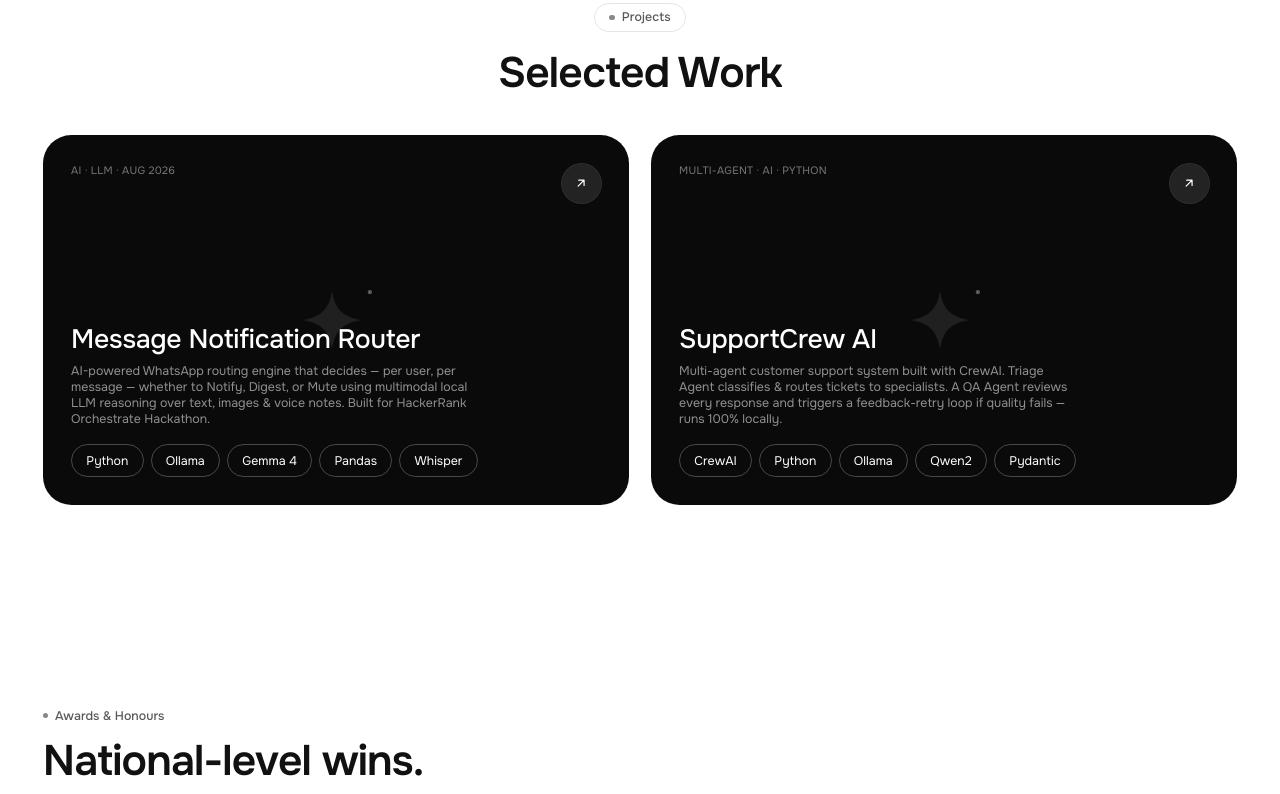
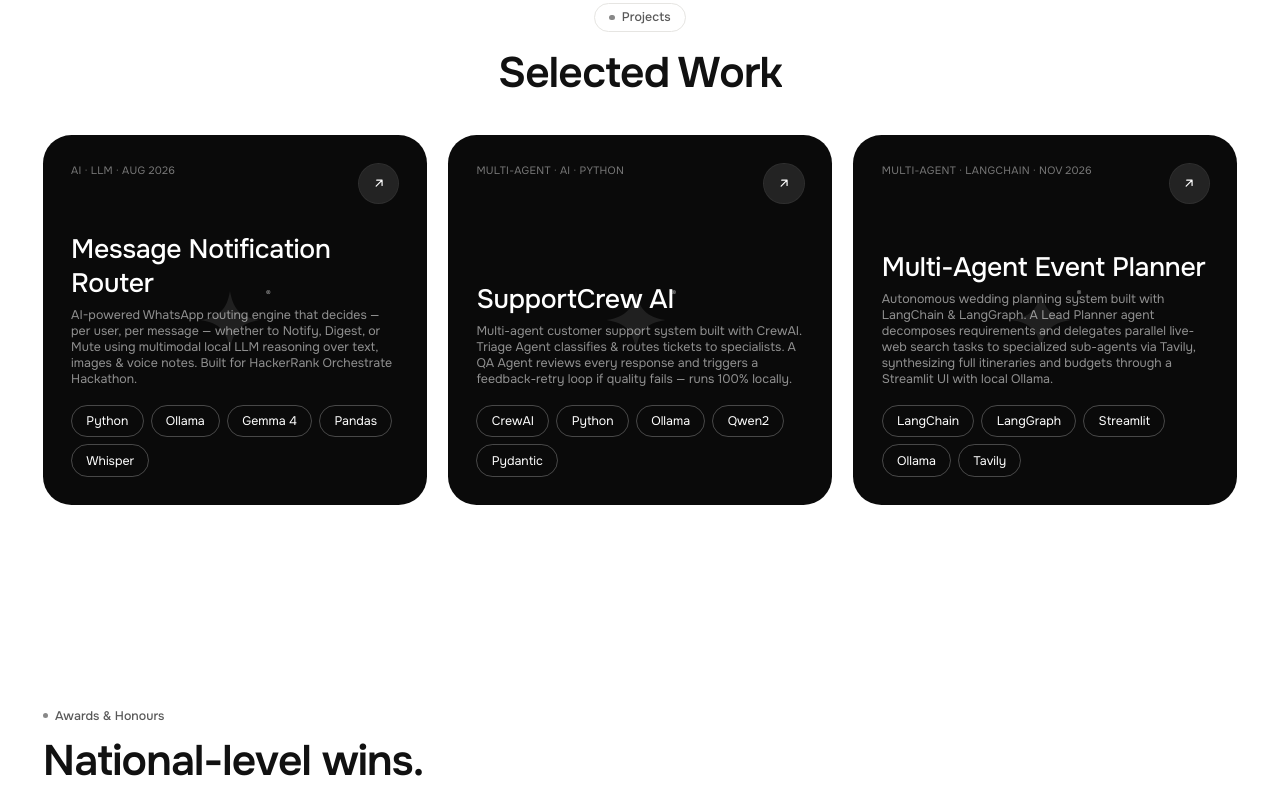
Before and after one commit to Mahee0117/Portfolio, a plain HTML site: page index.html in a window 1280 px wide. Shown: the part 1579-2373 px from the top of the page. Drawn offline with nearby package versions, Linux system fonts and the light colour scheme.

Commit message:
feat: add Multi-Agent Event Planner to featured projects

```diff
--- a/index.html
+++ b/index.html
@@ -224,7 +224,8 @@ img{display:block}
 .portfolio-h2 .line-inner.revealed{transform:translateY(0);opacity:1}
 .portfolio-grid{display:grid;grid-template-columns:1fr;gap:1.5rem}
 @media(min-width:768px){.portfolio-grid{grid-template-columns:repeat(2,1fr)}}
-.portfolio-card{position:relative;min-height:22rem;overflow:hidden;border-radius:2rem;background:#0a0a0a;padding:1.5rem;color:#fff;box-shadow:0 0 0 1px rgba(255,255,255,.05);display:flex;flex-direction:column;transition:transform .5s cubic-bezier(.16,1,.3,1)}
+@media(min-width:1024px){.portfolio-grid{grid-template-columns:repeat(3,1fr)}}
+.portfolio-card{position:relative;min-height:22rem;overflow:hidden;border-radius:2rem;background:#0a0a0a;padding:1.5rem;color:#fff;box-shadow:0 0 0 1px rgba(255,255,255,.05);display:flex;flex-direction:column;justify-content:space-between;transition:transform .5s cubic-bezier(.16,1,.3,1)}
 @media(min-width:640px){.portfolio-card{min-height:26rem;padding:2rem}}
 .portfolio-card:hover{transform:translateY(-8px) scale(1.012)}
 .portfolio-card-top{display:flex;justify-content:space-between;font-size:.75rem;text-transform:uppercase;letter-spacing:.025em;color:rgba(255,255,255,.45);position:relative;z-index:2}
@@ -235,8 +236,7 @@ img{display:block}
 .portfolio-card-logo{font-size:4.5rem;color:rgba(255,255,255,.09);display:flex;align-items:center;gap:.25rem}
 .portfolio-card-logo svg{width:1em;height:1em}
 .portfolio-card-logo .reg{font-size:.75rem;color:rgba(255,255,255,.6);align-self:flex-start}
-.portfolio-card-bottom{position:absolute;inset-inline:1.5rem;bottom:1.5rem}
-@media(min-width:640px){.portfolio-card-bottom{inset-inline:2rem;bottom:2rem}}
+.portfolio-card-bottom{position:relative;z-index:2;margin-top:auto;padding-top:1.5rem}
 .portfolio-card-bottom h3{font-size:1.5rem;font-weight:500;letter-spacing:-.01em}
 @media(min-width:640px){.portfolio-card-bottom h3{font-size:1.875rem}}
 .portfolio-card-bottom p{margin-top:.5rem;max-width:28rem;font-size:.875rem;color:rgba(255,255,255,.55)}
@@ -701,6 +701,19 @@ img{display:block}
           </article>
         </a>
       </li>
+      <li class="reveal-item" data-reveal data-delay="180" style="transform:translateY(48px)">
+        <a href="https://github.com/Mahee0117/EventPlanner_Langchain" target="_blank" rel="noopener">
+          <article class="portfolio-card">
+            <div class="portfolio-card-top"><span>Multi-Agent · LangChain · Nov 2026</span><span class="portfolio-card-badge"><svg viewBox="0 0 24 24" fill="none" stroke="currentColor" stroke-width="2" stroke-linecap="round" stroke-linejoin="round"><path d="M7 17 17 7M8 7h9v9"/></svg></span></div>
+            <div class="portfolio-card-center"><span class="portfolio-card-logo"><svg viewBox="0 0 48 48" fill="currentColor"><path d="M24 2c2.2 13.8 7.9 19.6 22 22-14.1 2.4-19.8 8.2-22 22-2.2-13.8-7.9-19.6-22-22 14.1-2.4 19.8-8.2 22-22Z"/></svg><span class="reg">®</span></span></div>
+            <div class="portfolio-card-bottom">
+              <h3>Multi-Agent Event Planner</h3>
+              <p>Autonomous wedding planning system built with LangChain &amp; LangGraph. A Lead Planner agent decomposes requirements and delegates parallel live-web search tasks to specialized sub-agents via Tavily, synthesizing full itineraries and budgets through a Streamlit UI with local Ollama.</p>
+              <div class="portfolio-tags"><span class="tag-chip">LangChain</span><span class="tag-chip">LangGraph</span><span class="tag-chip">Streamlit</span><span class="tag-chip">Ollama</span><span class="tag-chip">Tavily</span></div>
+            </div>
+          </article>
+        </a>
+      </li>
     </ul>
   </div>
 </section>
@@ -764,7 +777,7 @@ img{display:block}
         <li class="reveal-item" data-reveal data-delay="0" style="transform:translateY(20px)"><div class="stat-number"><span data-count="5">0</span></div><div class="stat-label">Hackathon awards</div></li>
         <li class="reveal-item" data-reveal data-delay="90" style="transform:translateY(20px)"><div class="stat-number"><span data-count="6">0</span></div><div class="stat-label">Certifications</div></li>
         <li class="reveal-item" data-reveal data-delay="180" style="transform:translateY(20px)"><div class="stat-number">8.03</div><div class="stat-label">Final Year CGPA</div></li>
-        <li class="reveal-item" data-reveal data-delay="270" style="transform:translateY(20px)"><div class="stat-number"><span data-count="2">0</span>+</div><div class="stat-label">Projects shipped</div></li>
+        <li class="reveal-item" data-reveal data-delay="270" style="transform:translateY(20px)"><div class="stat-number"><span data-count="3">0</span>+</div><div class="stat-label">Projects shipped</div></li>
       </ul>
     </div>
   </div>
```
